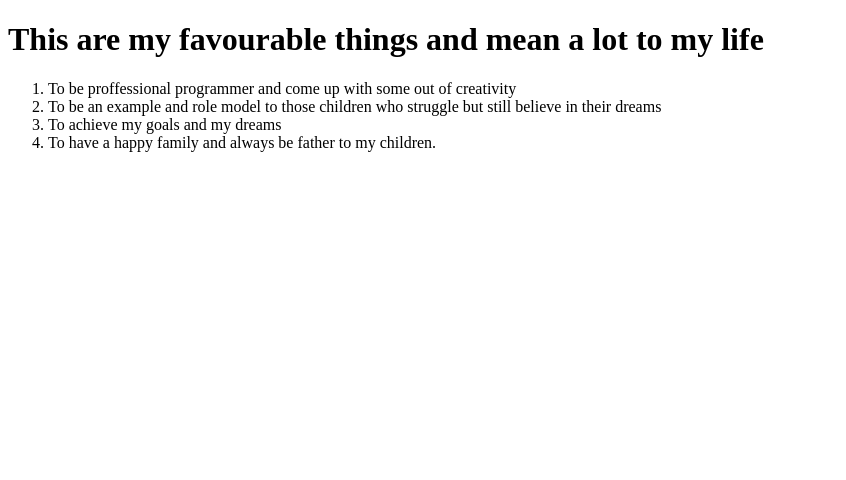
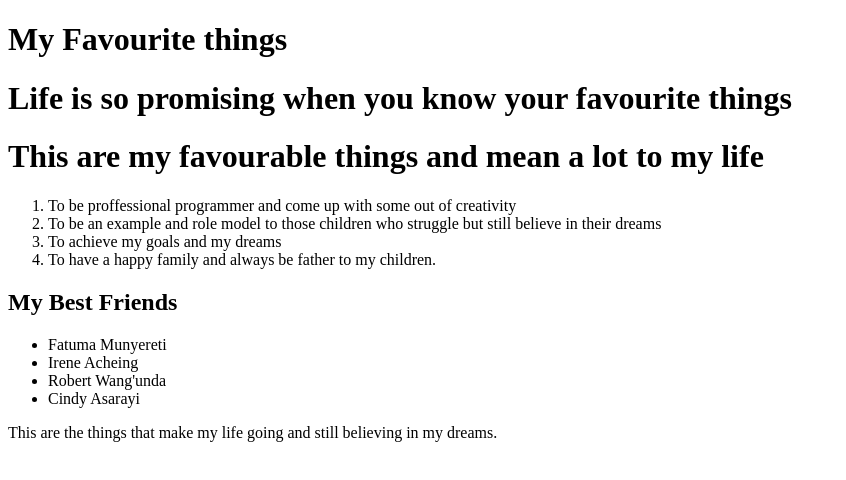
Before and after one commit to AdamuWanganya/petwebsite, a plain HTML site: page my-favourite-things.html in a window 1280 px wide. Shown: the whole page, without its empty margins (0-846 px from the left). Drawn offline with Linux system fonts and the light colour scheme.

Commit message:
adds <h1>,<ul>,<ol> and <p> tags on my webpage

```diff
--- a/my-favourite-things.html
+++ b/my-favourite-things.html
@@ -1,5 +1,7 @@
 <!DOCTYPE html>
 <html>
+<h1>My Favourite things</h1>
+<h1>Life is so promising when you know your favourite things</h1>
 <h1>This are my favourable things and mean a lot to my life</h1>
 <ol>
     <li>To be proffessional programmer and come up with some out of creativity</li>
@@ -7,5 +9,13 @@
     <li>To achieve my goals and my dreams</li>
     <li>To have a happy family and always be father to my children.</li>
 </ol>
+<h2>My Best Friends</h2>
+<ul>
+    <li>Fatuma Munyereti</li>
+    <li>Irene Acheing</li>
+    <li>Robert Wang'unda</li>
+    <li>Cindy Asarayi</li>
+</ul>
+<p>This are the things that make my life going and still believing in my dreams.</p>
 
 </html>
```
